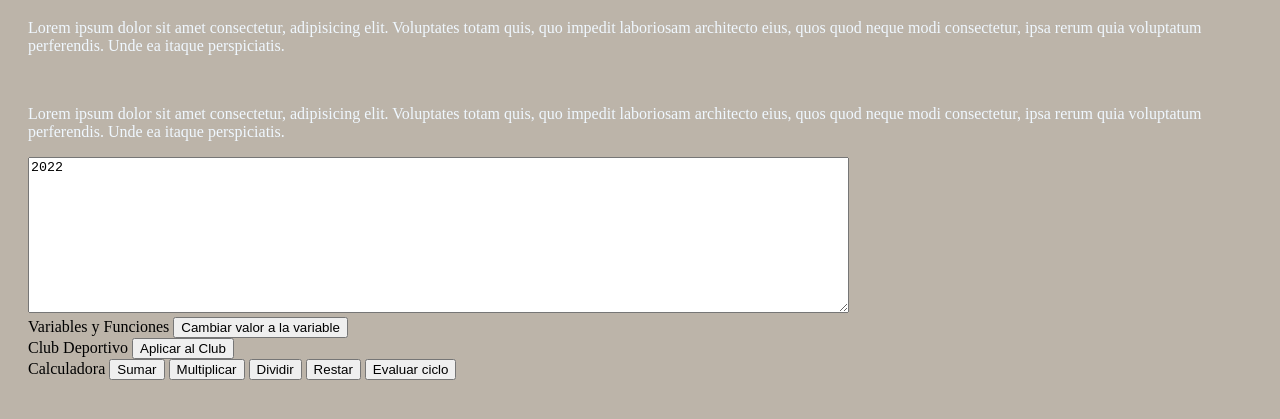
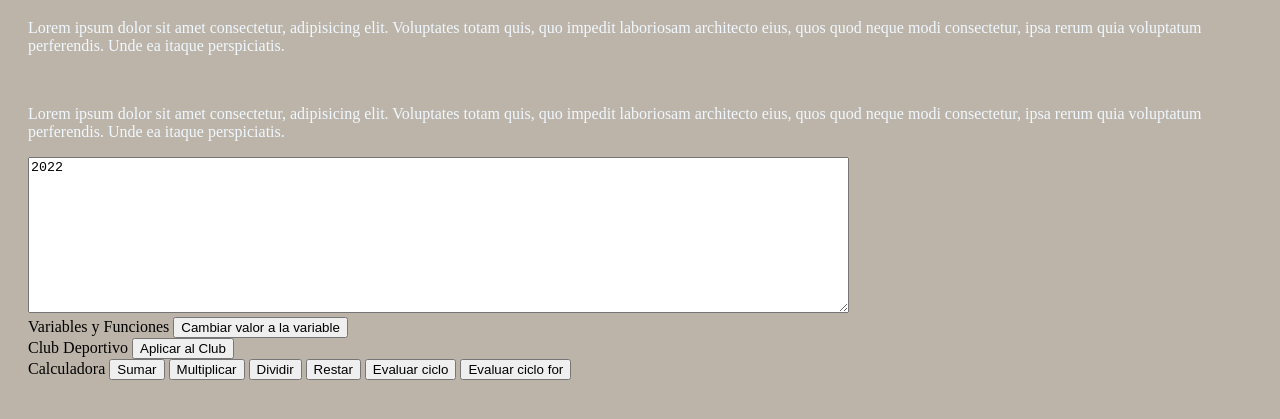
Before and after one commit to FerFerZ1985/LandingPage, a plain HTML site: page index.html in a window 1280 px wide. Shown: the part 61-480 px from the top of the page. Drawn offline with Linux system fonts and the light colour scheme.

Commit message:
ciclo for

```diff
--- a/index.html
+++ b/index.html
@@ -40,6 +40,7 @@
             <button onclick="leerValores('/')">Dividir</button>
             <button onclick="leerValores('-')">Restar</button>
             <button onclick="evaluar()">Evaluar ciclo</button>
+            <button onclick="evaluarCiclofor()">Evaluar ciclo for</button>
         </div>
     </div>
     <script src="./js/landing.js"></script>
--- a/js/landing.js
+++ b/js/landing.js
@@ -109,13 +109,22 @@ function leerValores(simbolo) {
         tav.className += "alertaValorNegativo";
     }
 }
-function evaluar (){
+function evaluar() {
     let iterar = true;
-    while (iterar){
-        var respuesta = prompt ('Quiere continuar iterando, responde si o no');
-        if (respuesta != 'si'){
+    while (iterar) {
+        var respuesta = prompt('Quiere continuar iterando, responde si o no');
+        if (respuesta != 'si') {
             iterar = false;
         }
     }
-    alert ('He salido del ciclo');
+    alert('He salido del ciclo');
 }
+
+
+//let persona = [20, 'Juan Perez', true, 1, 68];
+
+function evaluarCiclofor() {
+    for (let contador = 0; contador < 5; contador++) {
+        akert('El valor que tiene guardado person en la posicion' +contador+' es: '+persona[contador]);
+    }
+}
```
